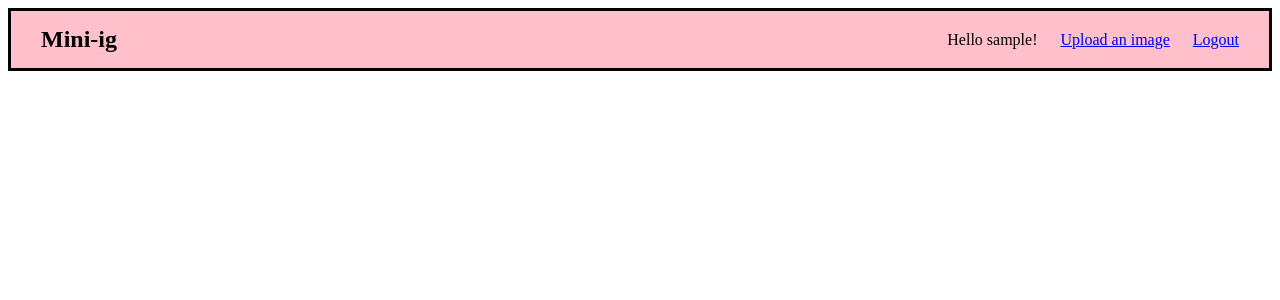
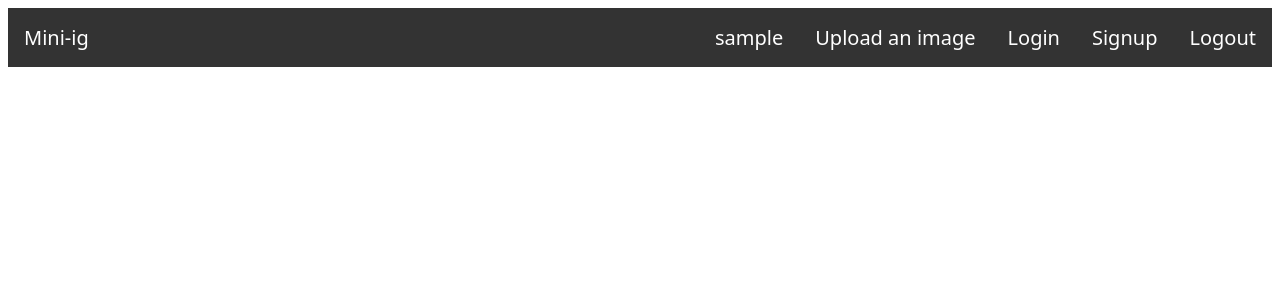
Before and after one commit to ZalioSW/simple-ig, a Flask app: page / in a window 1280 px wide. Shown: the top 300 px of the page. Run offline with Flask 3, Linux system fonts and the light colour scheme; the visitor is signed in with stand-in values (Sample User, id 1); data that the repository does not hold is empty.

Commit message:
fixing some css

```diff
--- a/static/style.css
+++ b/static/style.css
@@ -1,36 +1,69 @@
-nav {
-    position: relative;
-    border: solid 3px black;
-    display: flex;
-    justify-content: space-between;
-    align-items: center;
-    padding: 15px 30px;
-    background-color: pink;
-}
-
-.nav-title {
-    font-size: 24px;
-    font-weight: bold;
-}
-
-.nav-title a {
-    text-decoration: none;
-    color: black;
-}
-
 ul {
-    list-style-type: none;
-    margin: 0;
-    padding: 0;
-    display: flex;
-    gap: 20px; /* spacing between items */
+  list-style-type: none;
+  margin: 0;
+  padding: 0;
+  overflow: hidden;
+  background-color: #333333;
+  font-family: system-ui, -apple-system, BlinkMacSystemFont, 'Segoe UI', Roboto, Oxygen, Ubuntu, Cantarell, 'Open Sans', 'Helvetica Neue', sans-serif;
+  font-size: 20px;
+  gap: 20px;
 }
 
 li {
-    display: flex;
-    align-items: center;
+  float: left;
 }
 
-.list-item {
-    padding-left: 3px;
+li a {
+  display: block;
+  color: white;
+  text-align: center;
+  padding: 16px;
+  text-decoration: none;
 }
+
+li a:hover {
+  background-color: #111111;
+}
+
+.right-container{
+    float: right;
+}
+
+.post-container{
+    border: gray solid 3px;
+    width: 50%;
+    height: 50%;
+    text-align: center;
+    border-radius: 15px;
+    margin: 20px auto;
+}
+
+.post-name {
+    font-weight: bolder;
+    font-size: 25px;
+    font-family: system-ui, -apple-system, BlinkMacSystemFont, 'Segoe UI', Roboto, Oxygen, Ubuntu, Cantarell, 'Open Sans', 'Helvetica Neue', sans-serif;
+    margin-bottom: 0;
+    padding-bottom: 0;
+}
+
+.post-creator {
+    font-weight: bold;
+    font-style: italic;
+    margin: 0;
+    padding: 0;
+}
+
+.post-image{
+    box-shadow: 5px 5px 5px black;
+    margin-bottom: 20px;
+}
+
+.upload-container{
+    font-family: system-ui, -apple-system, BlinkMacSystemFont, 'Segoe UI', Roboto, Oxygen, Ubuntu, Cantarell, 'Open Sans', 'Helvetica Neue', sans-serif;
+    border: 3px solid black;
+    text-align: center;
+    margin: 40px auto;
+    border-radius: 15px;
+    width: 50%;
+    padding-bottom: 10px;
+}
--- a/templates/index.html
+++ b/templates/index.html
@@ -8,24 +8,25 @@
 </head>
 <body>
     <nav>
-        <div class="nav-title">
-            <a href="/">Mini-ig</a>
-        </div>
         <ul>
-            <li>
-                <div class="list-item">Hello {{ username }}!</div>
-            </li>
-            <li>
-                <div class="list-item"><a href="/upload">Upload an image</a></div>
-            </li>
-            <li>
-                <div class="list-item"><a href="/logout">Logout</a></div>
-            </li>
+            <li><a href="/">Mini-ig</a></li>
+            <div class="right-container">
+                <li><a href="#">{{ username }}</a></li>
+                <li><a href="/upload">Upload an image</a></li>
+                <li><a href="/login">Login</a></li>
+                <li><a href="/signup">Signup</a></li>
+                <li><a href="/logout">Logout</a></li>
+            </div>
         </ul>
     </nav>
+    <section>
     {% for image in data[::-1]%}
-        <p>{{ image["name"] }}</p>
-        <img src="{{ image['path'] }}">
+        <div class="post-container">
+            <p class="post-name">{{ image["name"] }}</p>
+            <p class="post-creator">By: {{ image["user"] }}</p>
+            <img class="post-image" src="{{ image['path'] }}" width="300" height="300">
+        </div>
     {%endfor%}
+    </section>
 </body>
 </html>
```
Also changed, not shown: ig.json (+24 -1 lines), templates/upload.html (+22 -8 lines).
